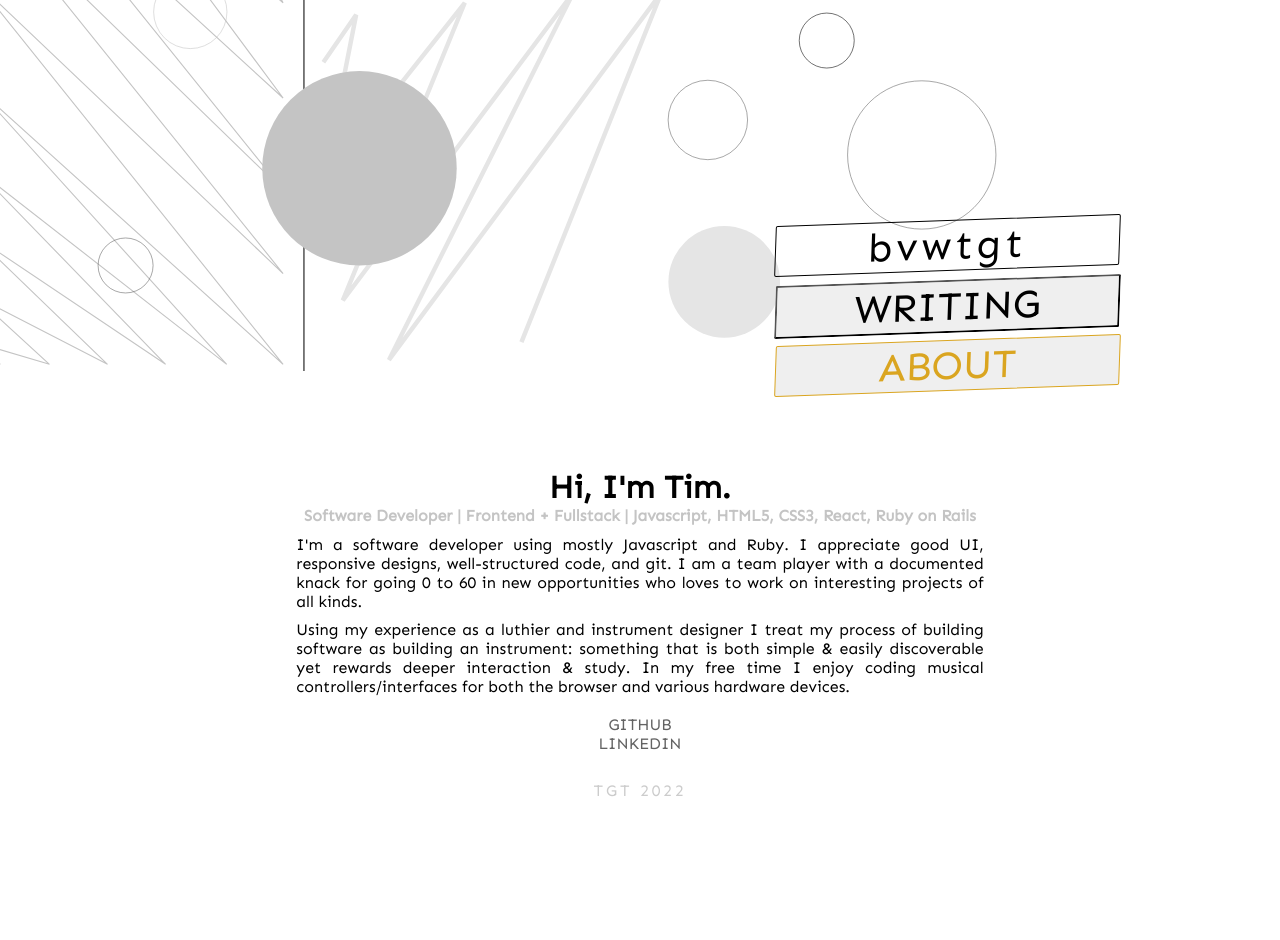
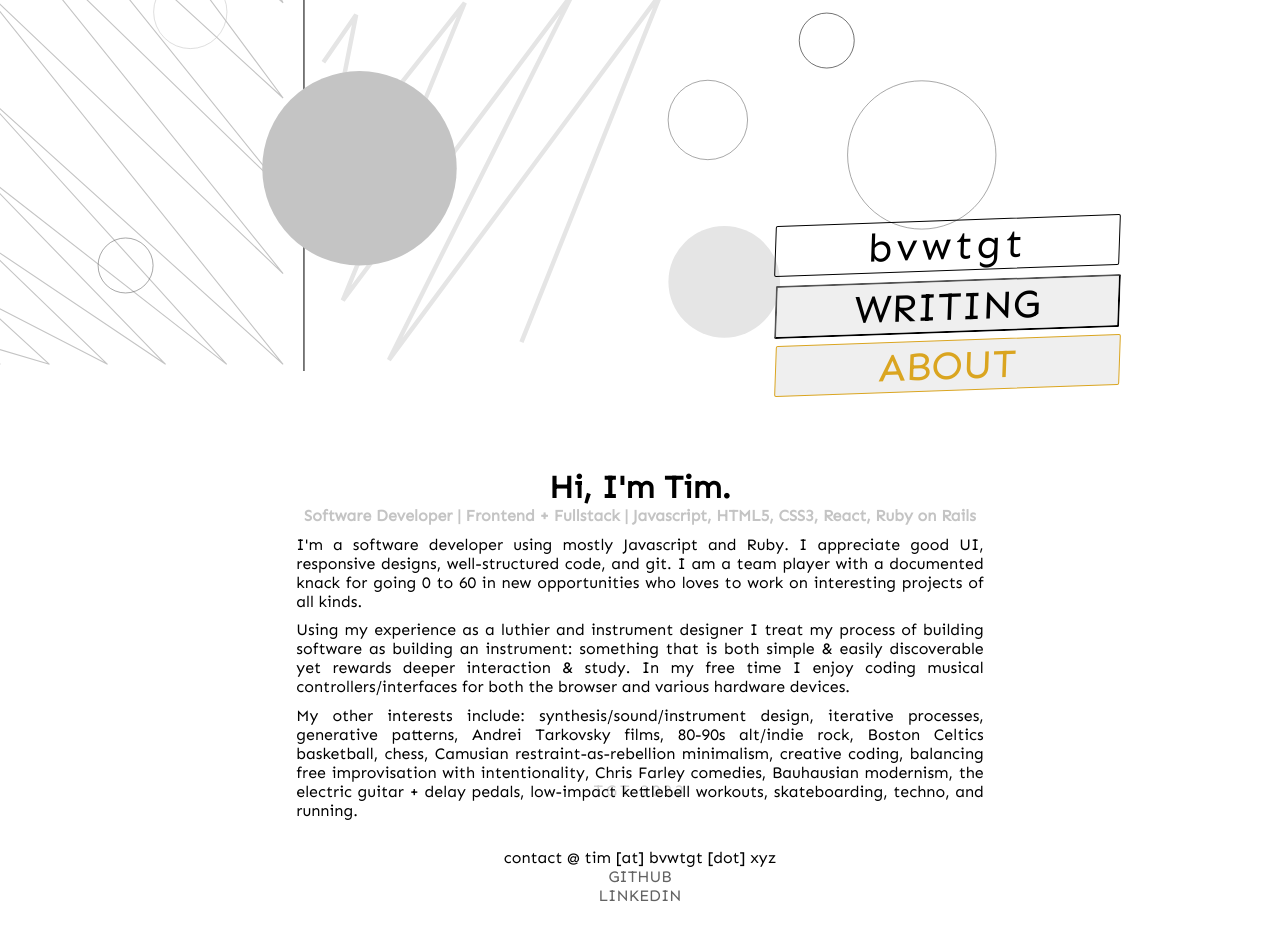
Before and after one commit to timothy-taylor/bvwtgt, a React (Create React App) app in the folder client/: page /about in a window 1280 px wide. Shown: the top 940 px of the page. Before the commit the page ends 804 px from the top, so only its background shows below. Built offline with nearby package versions, Linux system fonts and the light colour scheme; no server answers.

Commit message:
updated about

```diff
--- a/client/src/components/About.js
+++ b/client/src/components/About.js
@@ -22,7 +22,11 @@ I'm a software developer using mostly Javascript and Ruby. I appreciate good UI,
         <p class="about-content">
 Using my experience as a luthier and instrument designer I treat my process of building software as building an instrument: something that is both simple & easily discoverable yet rewards deeper interaction & study. In my free time I enjoy coding musical controllers/interfaces for both the browser and various hardware devices.
         </p>
+        <p class="about-content">
+My other interests include: synthesis/sound/instrument design, iterative processes, generative patterns, Andrei Tarkovsky films, 80-90s alt/indie rock, Boston Celtics basketball, chess, Camusian restraint-as-rebellion minimalism, creative coding, balancing free improvisation with intentionality, Chris Farley comedies, Bauhausian modernism, the electric guitar + delay pedals, low-impact kettlebell workouts, skateboarding, techno, and running.
+        </p>
         <br />
+        <p>contact @ tim [at] bvwtgt [dot] xyz</p>
         <a href="https://github.com/timothy-taylor">Github</a>
         <a href="https://www.linkedin.com/in/timothy-g-taylor">LinkedIn</a>
         <br />
```
